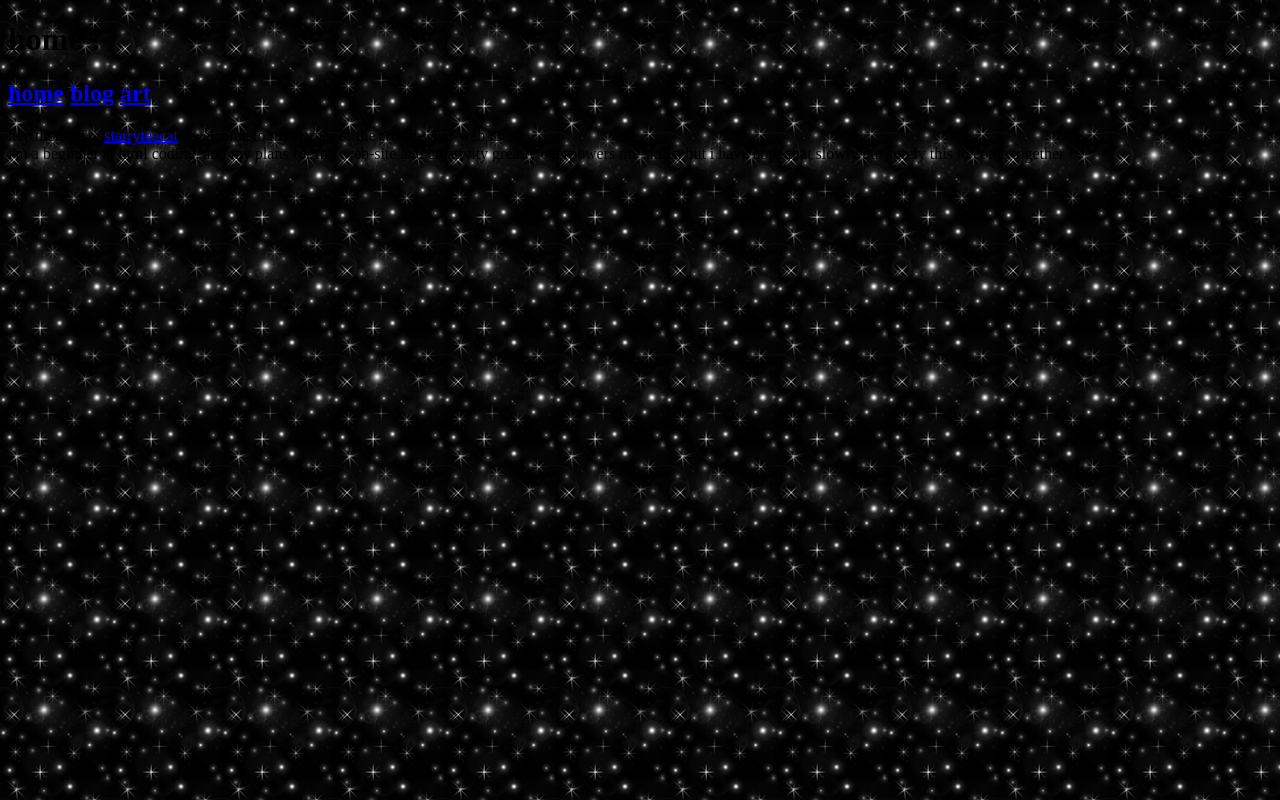
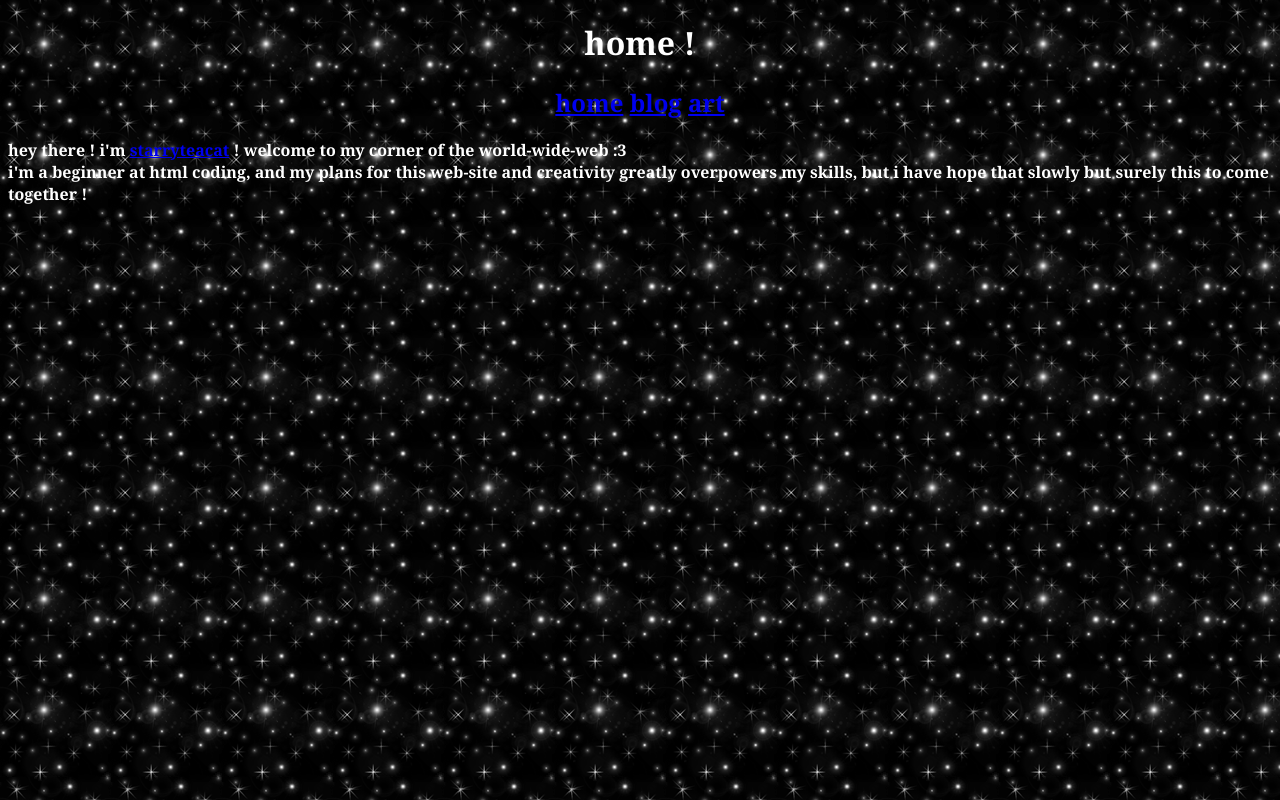
Before and after one commit to starryteacat/starryteacat.github.io, a plain HTML site: page index.html in a window 1280 px wide. Drawn offline with Linux system fonts and the light colour scheme.

Commit message:
fun eveyrhting add on!!!!

```diff
--- a/index.html
+++ b/index.html
@@ -8,7 +8,7 @@
 
 <head>
 	<meta charset="UTF-8">
-	<link rel="stylesheet" href="/media/styles/main.css">
+	<link rel="stylesheet" href="media/styles/styles.css">
 	<title>home - starryteacat.net</title>
 	<meta property="og:type" content="website">
 	<meta property="og:site_name" content="starryteacat.net">
--- /dev/null
+++ b/media/styles/styles.css
@@ -0,0 +1,19 @@
+h1 {
+  color: white;
+  text-align: center;
+  font-family: Georgia, serif;
+  font-weight: 900;
+}
+
+h2 {
+    color: white;
+    text-align: center;
+    font-family: Georgia, serif;
+    font-weight: 900;
+}
+
+p {
+    color: white;
+    font-family: Georgia, serif;
+    font-weight: 600;
+}
```
Also changed, not shown: art/index.html (renamed from art.html, +3 -3 lines), blog/index.html (added, +30 -0 lines), zines/index.html (renamed from blog.html, +8 -9 lines).
